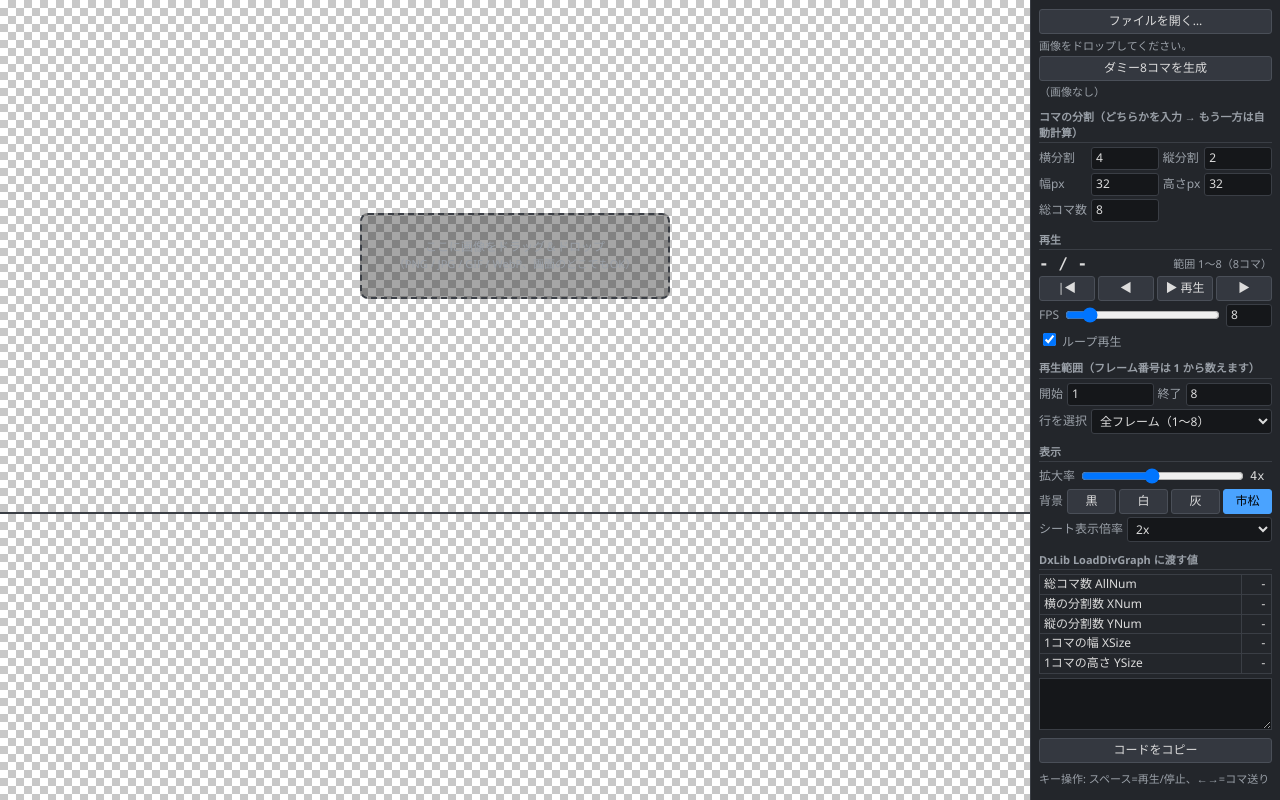
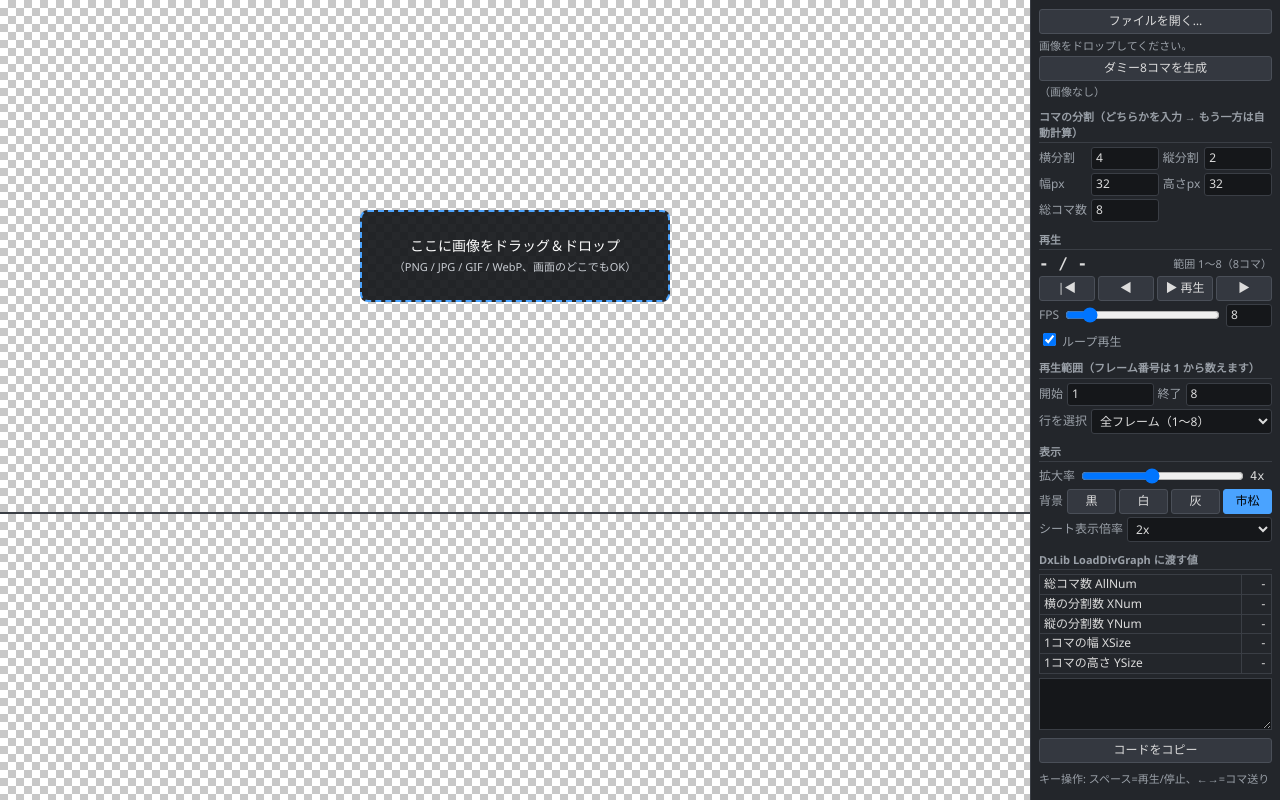
Before and after one commit to ideibuki/sprite-previewer, a plain HTML site: page index.html in a window 1280 px wide. Drawn offline with Linux system fonts and the light colour scheme.

Commit message:
Add files via upload

```diff
--- a/index.html
+++ b/index.html
@@ -69,10 +69,11 @@
   }
   /* 画像が無いときの案内文 */
   #empty-hint {
-    margin: auto; text-align: center; color: var(--sub-fg);
-    border: 2px dashed var(--line); border-radius: 8px; padding: 24px 32px;
-    background: rgba(0,0,0,.35);
+    margin: auto; text-align: center; color: #fff; font-size: 14px;
+    border: 2px dashed var(--accent); border-radius: 8px; padding: 24px 32px;
+    background: rgba(20,22,26,.92);    /* どの背景色の上でも読めるよう、ほぼ不透明の濃い色にする */
   }
+  #empty-hint .small { color: #c8ccd2; }
 
   /* スプライトシート全体の表示エリア */
   #sheet-area {
--- a/sw.js
+++ b/sw.js
@@ -5,7 +5,7 @@
    ・ファイルを更新したら、下の CACHE_VERSION の数字を1つ上げること。
      （上げないと、古いファイルが使われ続けることがある）
    ========================================================================== */
-const CACHE_VERSION = 1;
+const CACHE_VERSION = 2;
 const CACHE_NAME = 'sprite-previewer-v' + CACHE_VERSION;
 
 // オフライン用に保存しておくファイルの一覧
```
